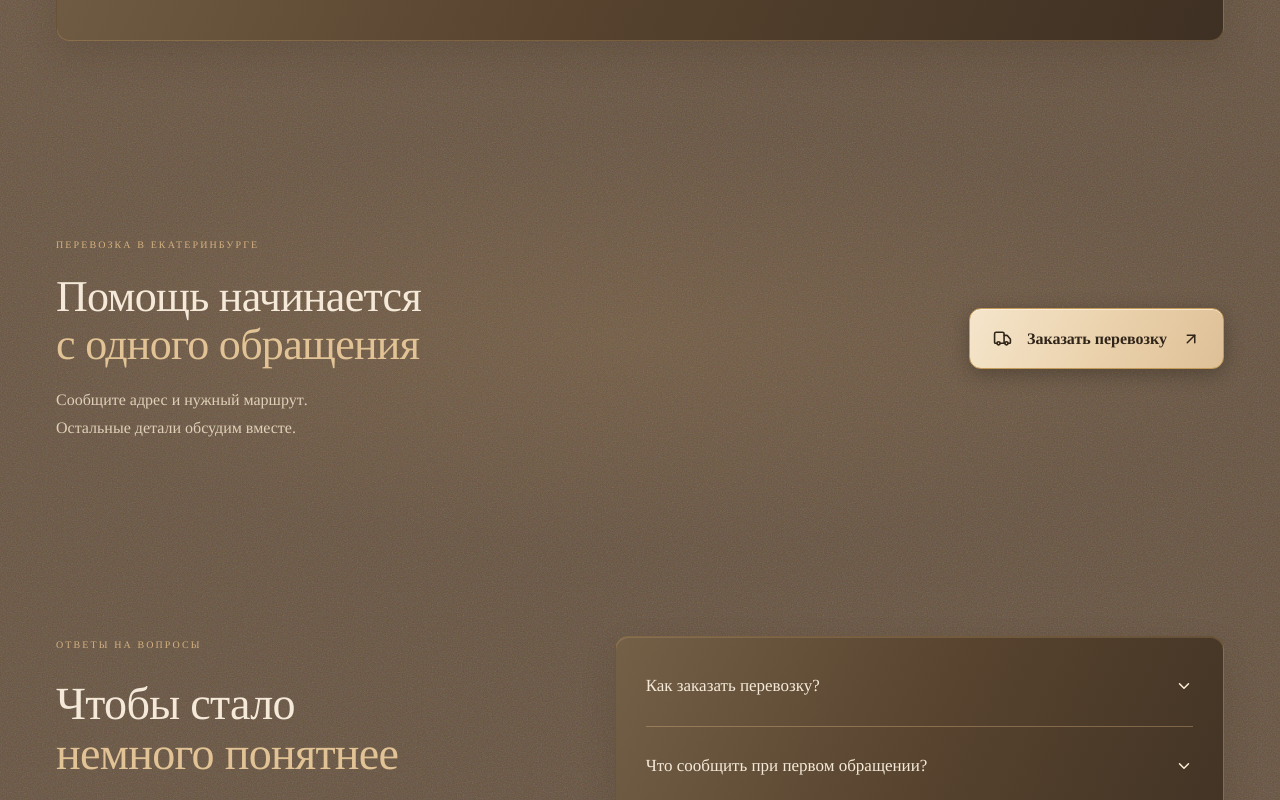
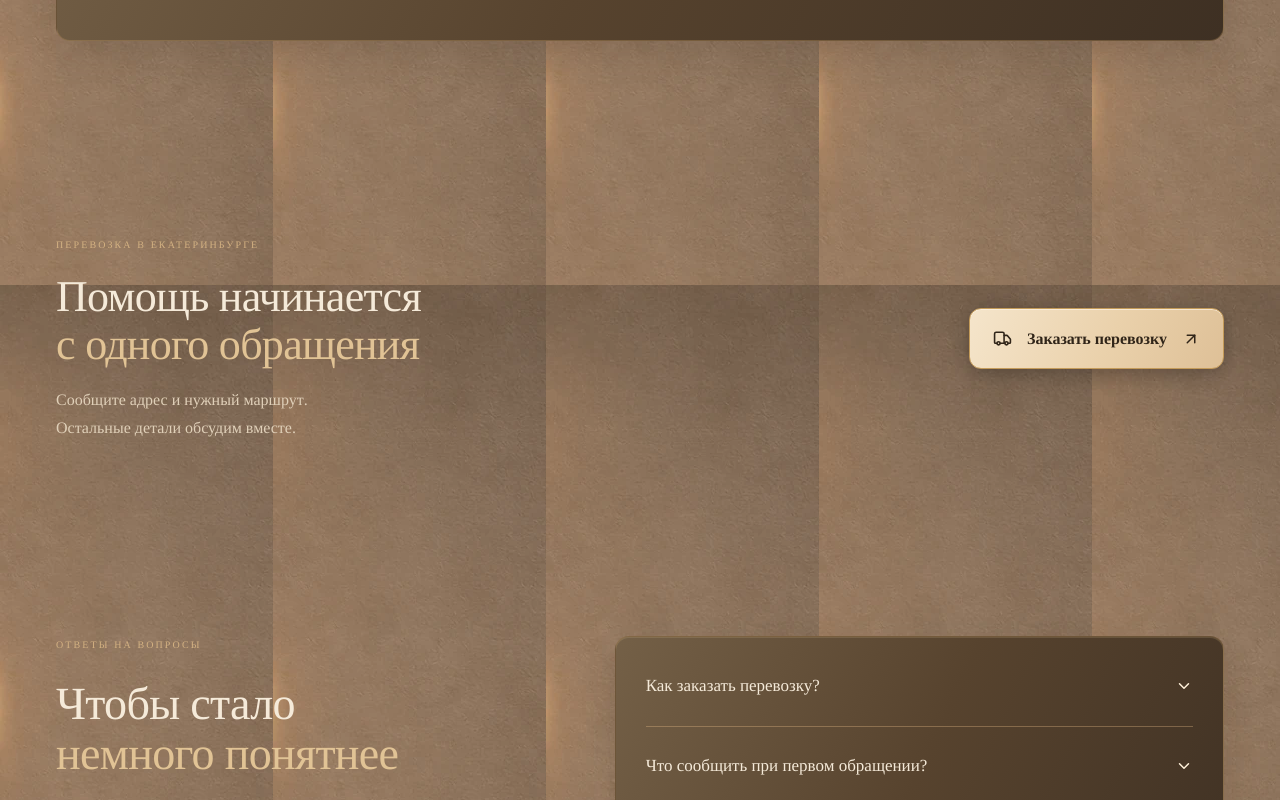
Before and after one commit to dimadyxless/ritual-ekaterinburg, a React (Vite) app: page / in a window 1280 px wide. Shown: the part 2720-3520 px from the top of the page. Built offline with nearby package versions, Linux system fonts and the light colour scheme.

Commit message:
Use supplied hero wall texture across all pages

```diff
--- a/src/atmosphere.css
+++ b/src/atmosphere.css
@@ -161,3 +161,11 @@ em,.hero-content em { color:#e1c395; }
 .approach-copy > .principles { grid-column:2; grid-row:2/4; margin:0; }
 .approach-copy > .principles li:first-child { margin-top:0; }
 @media(max-width:760px) { .approach-copy { display:block; } .approach-copy > .principles { margin-top:30px; } }
+/* The supplied hero-wall texture is shared by every page and closing section. */
+body {
+ background-color:#8c7359;
+ background-image:url('../public/images/wall-texture.webp');
+ background-size:273px 601px;
+ background-repeat:repeat;
+}
+.transport-section,.site-footer { background:transparent; }
```
Also changed, not shown: public/images/wall-texture.webp (added), 7 other files (tests, documents, lock files or other folders).
